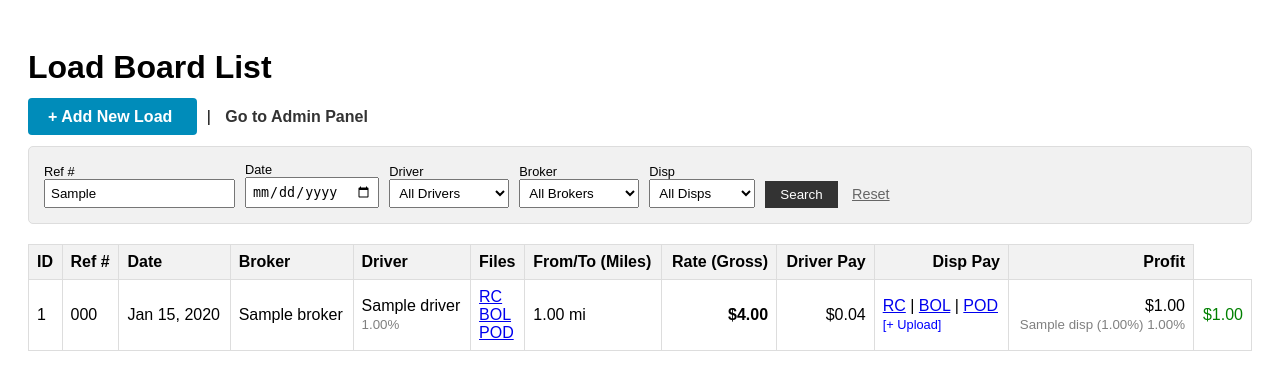
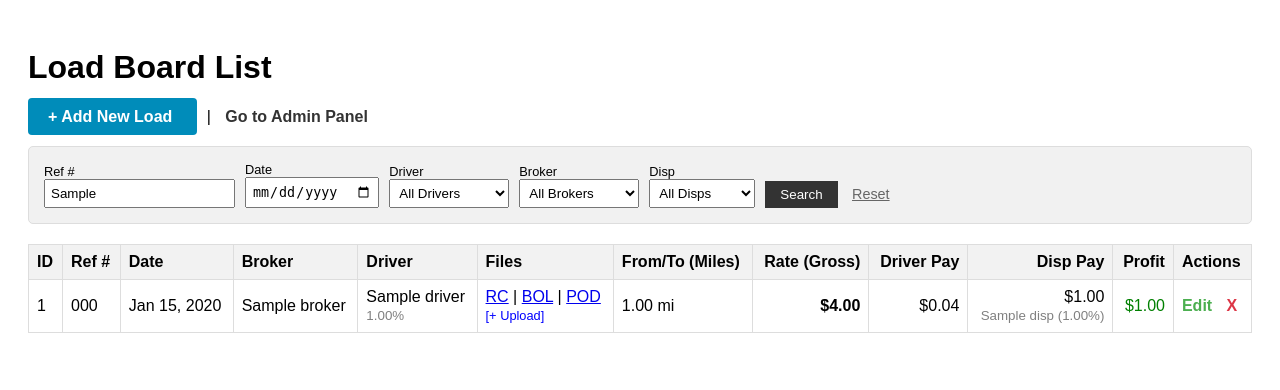
Before and after one commit to mlupekha/load-board, a Django app: template templates/list/load_list.html in a window 1280 px wide. Shown: the top 390 px of the page. Run offline with Django 5.2, Linux system fonts and the light colour scheme; tables that the repository leaves empty hold one stand-in row (values such as "Sample post"); the template is opened without the code that fills it: values that come from a table or form of the project are taken from there, most other values are stand-ins (such as "Sample title", 1, 10 or a date in 2020).

Commit message:
fixed columms in load_list.html

```diff
--- a/templates/list/load_list.html
+++ b/templates/list/load_list.html
@@ -99,6 +99,7 @@
                 <th class="money">Driver Pay</th>
                 <th class="money">Disp Pay</th>
                 <th class="money">Profit</th>
+                    <th>Actions</th> <!-- Новая колонка -->
                 </tr>
             </thead>
             <tbody>
@@ -124,45 +125,20 @@
                         {% endif %}
                     </td>
 
+                    <!-- КОЛОНКА FILES: Ссылки + Кнопка Upload -->
                     <td>
-                    {% if load.rc %}
-                        <a href="{{ load.rc.url }}" target="_blank">RC</a><br>
-                    {% endif %}
-                    {% if load.bol %}
-                        <a href="{{ load.bol.url }}" target="_blank">BOL</a><br>
-                    {% endif %}
-                    {% if load.pod %}
-                        <a href="{{ load.pod.url }}" target="_blank">POD</a>
-                    {% endif %}
-                    {% if not load.rc and not load.bol and not load.pod %}
-                        <span style="color: #ccc;">-</span>
-                    {% endif %}
-                </td>
-
-                <td>{{ load.miles }} mi</td>
-
-                <td class="money"><strong>${{ load.rate }}</strong></td>
-
-                <!-- Используем _final поля, если они есть, иначе считаем свойством -->
-                <td class="money">
-                    ${{ load.driver_payout_final|default:load.driver_payout }}
-                </td>
-
-                <td>
-
                         {% if load.rc %}
                             <a href="{{ load.rc.url }}" target="_blank">RC</a>
                         {% endif %}
                         {% if load.bol %}
-                             | <a href="{{ load.bol.url }}" target="_blank">BOL</a>
+                             {% if load.rc %} | {% endif %} <a href="{{ load.bol.url }}" target="_blank">BOL</a>
                         {% endif %}
                         {% if load.pod %}
-                             | <a href="{{ load.pod.url }}" target="_blank">POD</a>
+                             {% if load.rc or load.bol %} | {% endif %} <a href="{{ load.pod.url }}" target="_blank">POD</a>
                         {% endif %}
 
-
+                        <!-- Если есть файлы, делаем перенос строки перед кнопкой -->
                         {% if load.rc or load.bol or load.pod %}<br>{% endif %}
-
 
                         <a href="{% url 'load_upload' load.id %}"
                            style="font-size: 0.8em; color: blue; text-decoration: none;">
@@ -170,16 +146,25 @@
                         </a>
                     </td>
 
+                    <td>{{ load.miles }} mi</td>
+
+                    <td class="money"><strong>${{ load.rate }}</strong></td>
+
+                    <!-- Driver Pay -->
+                    <td class="money">
+                        ${{ load.driver_payout_final|default:load.driver_payout }}
+                    </td>
+
+                    <!-- Disp Pay -->
                     <td class="money">
                         ${{ load.dispatcher_payout_final|default:load.dispatcher_payout }}
                         <br>
-
                         <small style="color: gray;">
-                        {{ load.disp.name|default:"No Disp" }} ({{ load.disp_percent }}%)
+                            {{ load.disp.name|default:"-" }} ({{ load.disp_percent }}%)
                         </small>
-                    <small style="color: gray;">{{ load.disp_percent }}%</small>
                     </td>
 
+                    <!-- Profit -->
                     <td class="money">
                         {% with profit=load.company_profit_final|default:load.company_profit %}
                             <span class="{% if profit >= 0 %}profit-positive{% else %}profit-negative{% endif %}">
@@ -187,11 +172,21 @@
                             </span>
                         {% endwith %}
                     </td>
+
+                    <!-- Actions -->
+                    <td style="white-space: nowrap;">
+                        <a href="{% url 'load_edit' load.id %}" style="color: #4CAF50; text-decoration: none; font-weight: bold; margin-right: 10px;">
+                            Edit
+                        </a>
+                        <a href="{% url 'load_delete' load.id %}" style="color: #dc3545; text-decoration: none; font-weight: bold;">
+                            X
+                        </a>
+                    </td>
                 </tr>
                 {% empty %}
                 <tr>
-                <td colspan="9" style="text-align: center; padding: 20px;">
-                    No loads found yet. <a href="/admin/list/load/add/">Add first load</a>
+                    <td colspan="12" style="text-align: center; padding: 20px;">
+                        No loads found yet. <a href="{% url 'load_add' %}">Add first load</a>
                     </td>
                 </tr>
                 {% endfor %}
```
Lines whose indentation alone changed are shown as unchanged.
